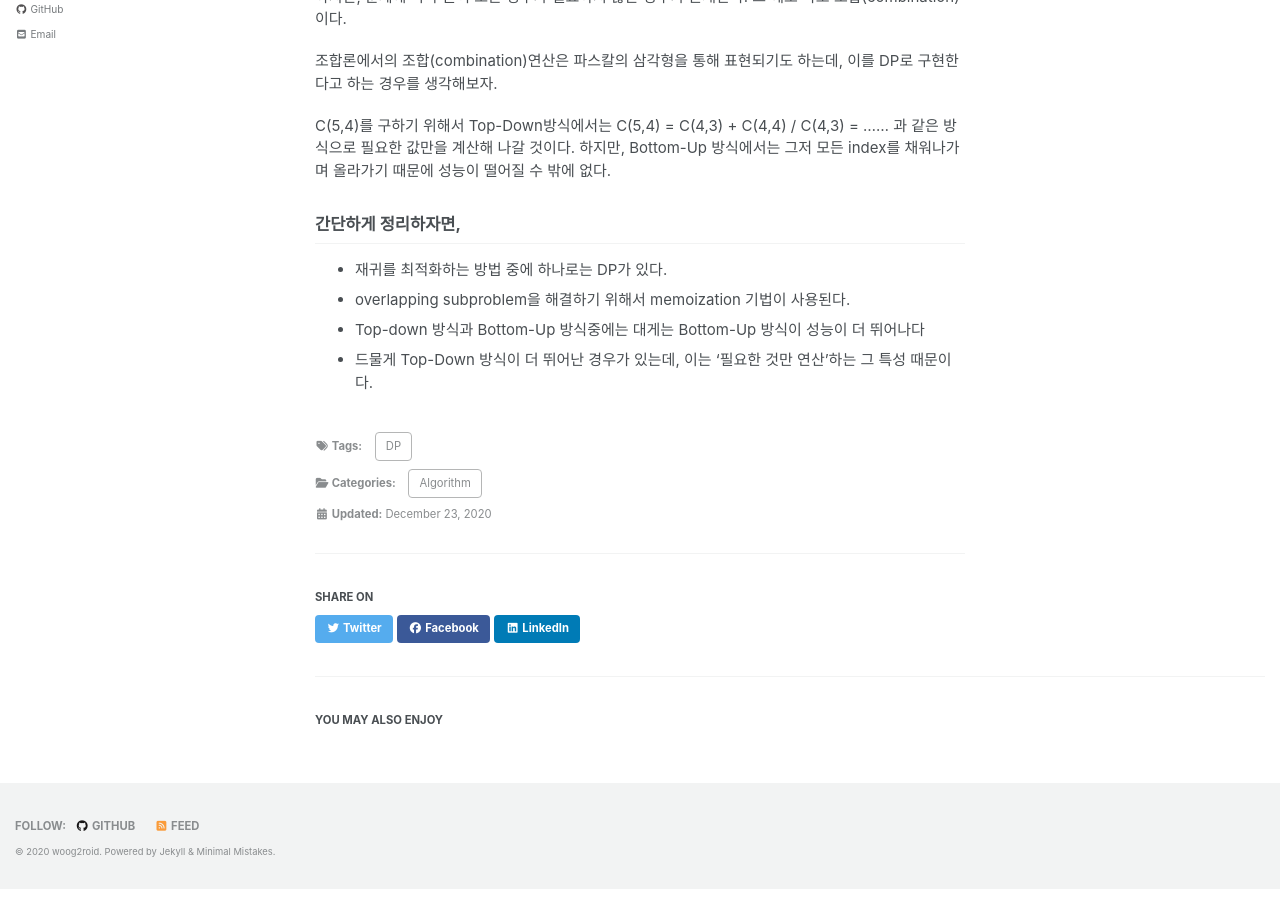
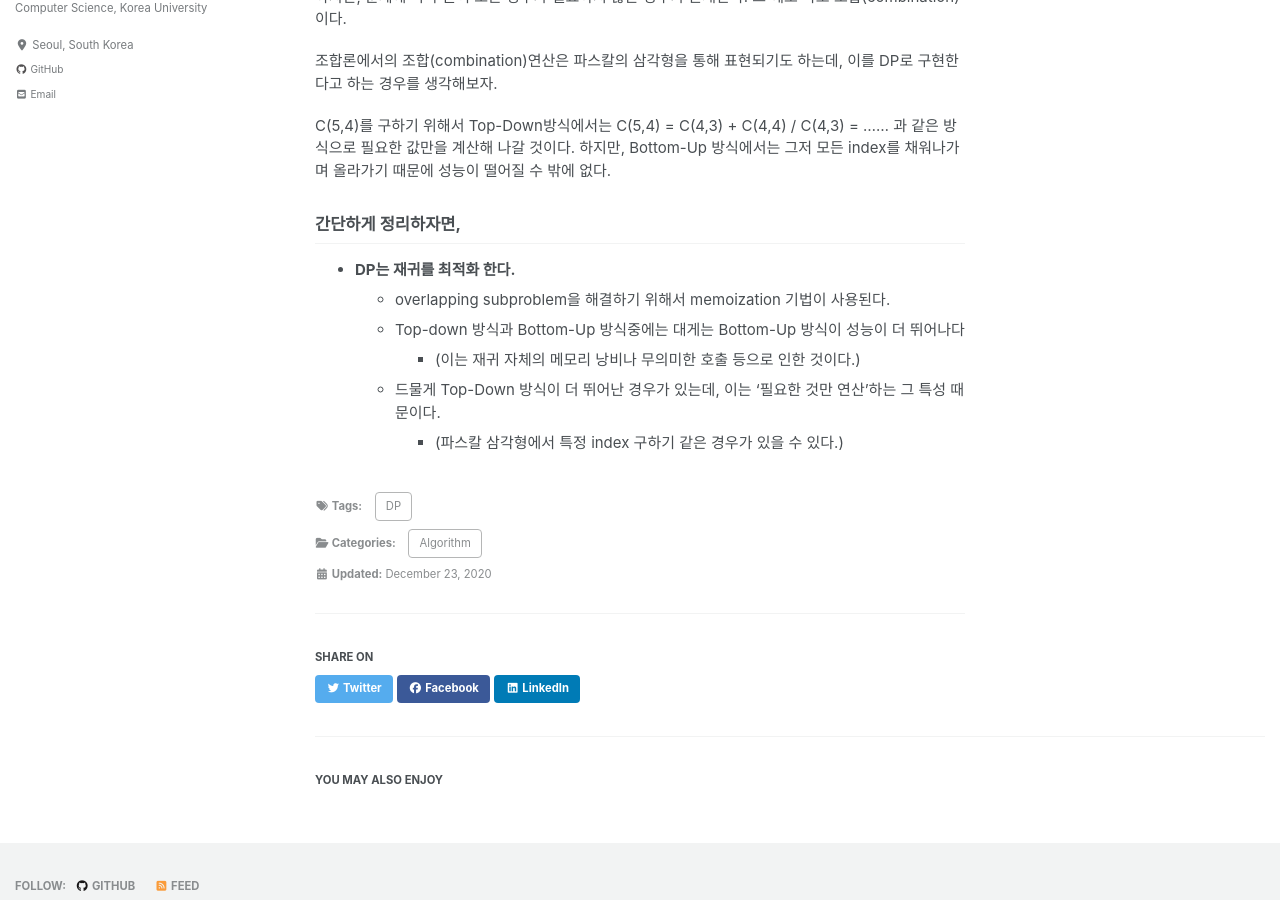
Before and after one commit to woog2roid/old-blog, a Jekyll site: the page built from _posts/2020-12-23-'다이나믹 프로그래밍(DP)'-1, 이론적 배경.md, in a window 1280 px wide and 900 px high, scrolled down 1722 px. Built offline with Jekyll 4.4.1, drawn with Linux system fonts in a browser that asks for light colours; cached includes are drawn as plain includes; nearby versions of some CDN libraries.

Commit message:
DP1 revise

```diff
--- a/_posts/2020-12-23-'다이나믹 프로그래밍(DP)'-1, 이론적 배경.md
+++ b/_posts/2020-12-23-'다이나믹 프로그래밍(DP)'-1, 이론적 배경.md
@@ -65,7 +65,9 @@ __*이는 DP를 조금이라도 공부해본 사람이라면 많이 들어봤을
 C(5,4)를 구하기 위해서 Top-Down방식에서는 C(5,4) = C(4,3) + C(4,4) / C(4,3) = ...... 과 같은 방식으로 필요한 값만을 계산해 나갈 것이다. 하지만, Bottom-Up 방식에서는 그저 모든 index를 채워나가며 올라가기 때문에 성능이 떨어질 수 밖에 없다.
 
 ## 간단하게 정리하자면,
-- 재귀를 최적화하는 방법 중에 하나로는 DP가 있다.
-- overlapping subproblem을 해결하기 위해서 memoization 기법이 사용된다.
-- Top-down 방식과 Bottom-Up 방식중에는 대게는 Bottom-Up 방식이 성능이 더 뛰어나다
-- 드물게 Top-Down 방식이 더 뛰어난 경우가 있는데, 이는 '필요한 것만 연산'하는 그 특성 때문이다.
+- __DP는 재귀를 최적화 한다.__
+  - overlapping subproblem을 해결하기 위해서 memoization 기법이 사용된다.
+  - Top-down 방식과 Bottom-Up 방식중에는 대게는 Bottom-Up 방식이 성능이 더 뛰어나다
+    - (이는 재귀 자체의 메모리 낭비나 무의미한 호출 등으로 인한 것이다.)
+  - 드물게 Top-Down 방식이 더 뛰어난 경우가 있는데, 이는 '필요한 것만 연산'하는 그 특성 때문이다.
+    - (파스칼 삼각형에서 특정 index 구하기 같은 경우가 있을 수 있다.)
```
